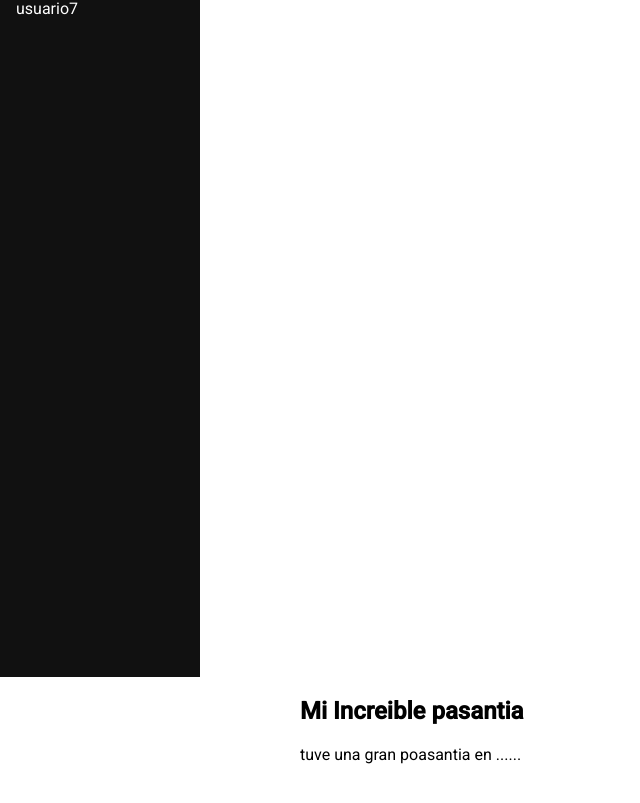
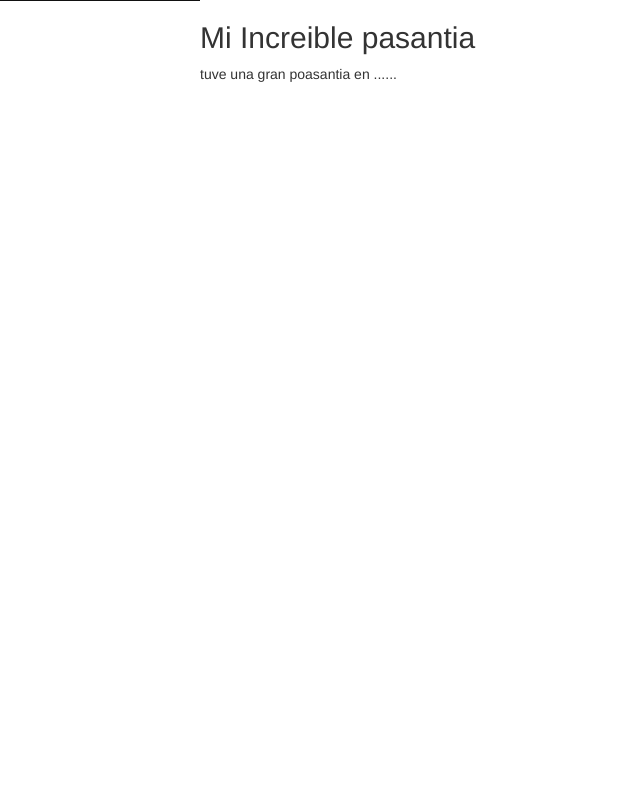
Before and after one commit to carogatica/Pasantia2019, an Angular app: page / in a window 1280 px wide. Shown: the part 691-1494 px from the top of the page, without its empty margins (0-640 px from the left). Before the commit the page ends 1455 px from the top, so only its background shows below. Built offline with nearby package versions, Linux system fonts and the light colour scheme.

Commit message:
forosexperiencis 2.0

```diff
--- a/src/app/Componentes/foro-experiencia/foro-experiencia.component.css
+++ b/src/app/Componentes/foro-experiencia/foro-experiencia.component.css
@@ -27,7 +27,7 @@ body. {
     width: 100%;
 }
 .sidenav {
-  height: 1000px;
+  height: 400px;
   width: 200px;
   position: sticky;
   z-index: 1;
@@ -54,6 +54,8 @@ body. {
 
 /* Style the content */
 .content {
-  margin-left: 150px;
-  padding-left: 150px;
+  padding-left:200px;
+  height: 2000px;
+  margin-top:0px;
+  align-content:fixed
 }
--- a/src/app/Componentes/foro-experiencia/foro-experiencia.component.html
+++ b/src/app/Componentes/foro-experiencia/foro-experiencia.component.html
@@ -1,4 +1,5 @@
-<!-- <title>My Internship</title>
+<head>
+<title>My Internship</title>
   <meta charset="utf-8">
   <meta name="viewport" content="width=device-width, initial-scale=1">
   <link rel="stylesheet" href="https://maxcdn.bootstrapcdn.com/bootstrap/3.4.0/css/bootstrap.min.css">
@@ -6,7 +7,7 @@
   <script src="https://maxcdn.bootstrapcdn.com/bootstrap/3.4.0/js/bootstrap.min.js"></script>
 </head>
 <body> -->
-<div class=contenedor>
+<div class="contenedor">
     <div style="background: rgba(13, 20, 38);" class="header">
     <img src="logo.png" alt="logo" width="100" height="100">
     <h1>My Internship</h1>
@@ -34,7 +35,6 @@
                 </div>
             </form>
         </div>
-
     </nav>
     <div class="sidenav">
         <a href="#">usuario1</a>
@@ -45,10 +45,10 @@
         <a href="#">usuario6</a>
         <a href="#">usuario7</a>
     </div>
-
     <div class="content">
          <h2>Mi Increible pasantia</h2>
          <p>tuve una gran poasantia en ......</p>
     </div>
 
+
 </div>
```
Lines whose indentation alone changed are shown as unchanged.
